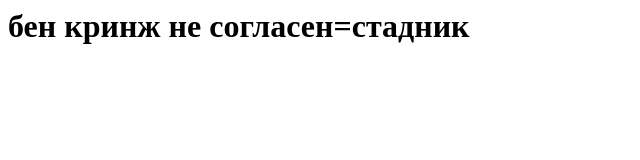
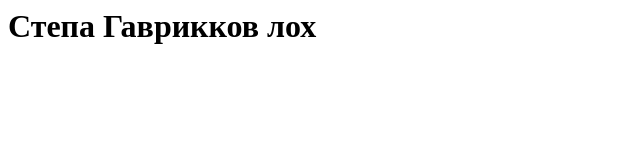
Before and after one commit to san1y/san1y.github.io, a plain HTML site: page index.html in a window 1280 px wide. Shown: the whole page, without its empty margins (0-640 px from the left). Drawn offline with Linux system fonts and the light colour scheme.

Commit message:
Update index.html

```diff
--- a/index.html
+++ b/index.html
@@ -1 +1 @@
-<H1>бен кринж не согласен=стадник</h1>
+<H1>Степа Гаврикков лох</h1>
```
